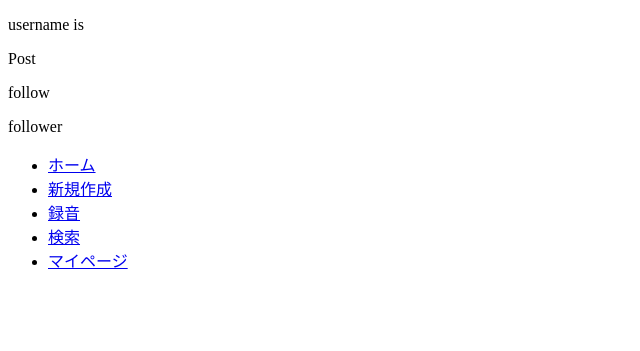
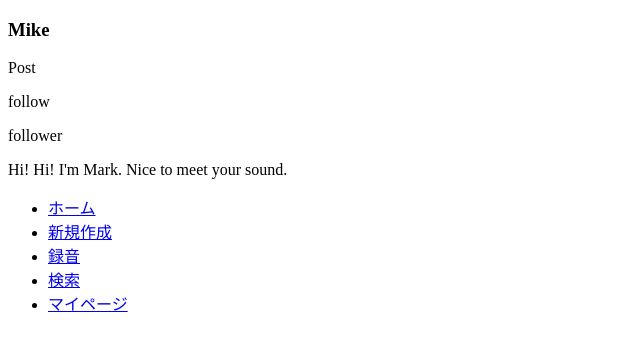
Before and after one commit to ekito-line/sound-airport, a Django app: template snsapp/templates/snsapp/mypage.html in a window 1280 px wide. Shown: the top 351 px of the page, without its empty margins (0-640 px from the left). Run offline with Django 4.2, Linux system fonts and the light colour scheme; the template is opened without the code that fills it, so the values that code supplies are empty; some libraries are stand-ins or nearby versions.

Commit message:
Adjust layout

```diff
--- a/snsapp/templates/snsapp/mypage.html
+++ b/snsapp/templates/snsapp/mypage.html
@@ -4,19 +4,34 @@
 {% block header %}
 マイページ
 {% endblock %}
-
+<link rel="stylesheet" href="../../static/css/snsapp.css">
 {% block content %}
   {% csrf_token %}
-  <p>username is</p>
+  <div class="usrname">
+    <h3>Mike</h3>
     {{ user_name }}
+  </div>
+  <section class="detail">
+    <div class="usrdetail">
       <p>Post</p>
       {{ post_num }}
+    </div>
+    <div class="usrdetail">
       <p>follow</p>
       {{ follow_num }}
+    </div>
+    <div class="usrdetail">
       <p>follower</p>
       {{ follower_num }}
+    </div>
+    <p>Hi! Hi! I'm Mark. Nice to meet your sound.</p>
+  </section>
+
+
+
   {% for item in mypost %}
     <div class="show_table">
+      <p>Sound History</p>
         <audio controls >
             <source src=" {% if item.sound %} {{ item.sound.url }} {% endif %}" type="audio/wav">
         </audio>
```
Lines whose indentation alone changed are shown as unchanged.
